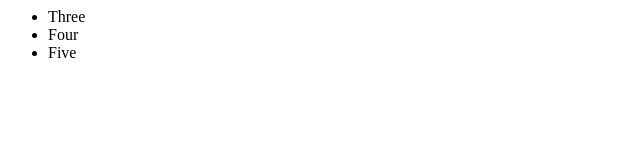
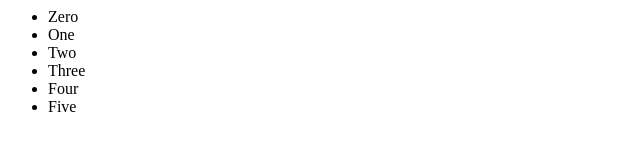
Before and after one commit to ok3251/ipp_practice, a plain HTML site: page index.html in a window 1280 px wide. Shown: the whole page, without its empty margins (0-640 px from the left). Drawn offline with Linux system fonts and the light colour scheme.

Commit message:
update zero one two from Jane

```diff
--- a/index.html
+++ b/index.html
@@ -1,4 +1,7 @@
 <ul>
+	<li>Zero</li>
+	<li>One</li>
+	<li>Two</li>
 	<li>Three</li>
 	<li>Four</li>
 	<li>Five</li>
```
